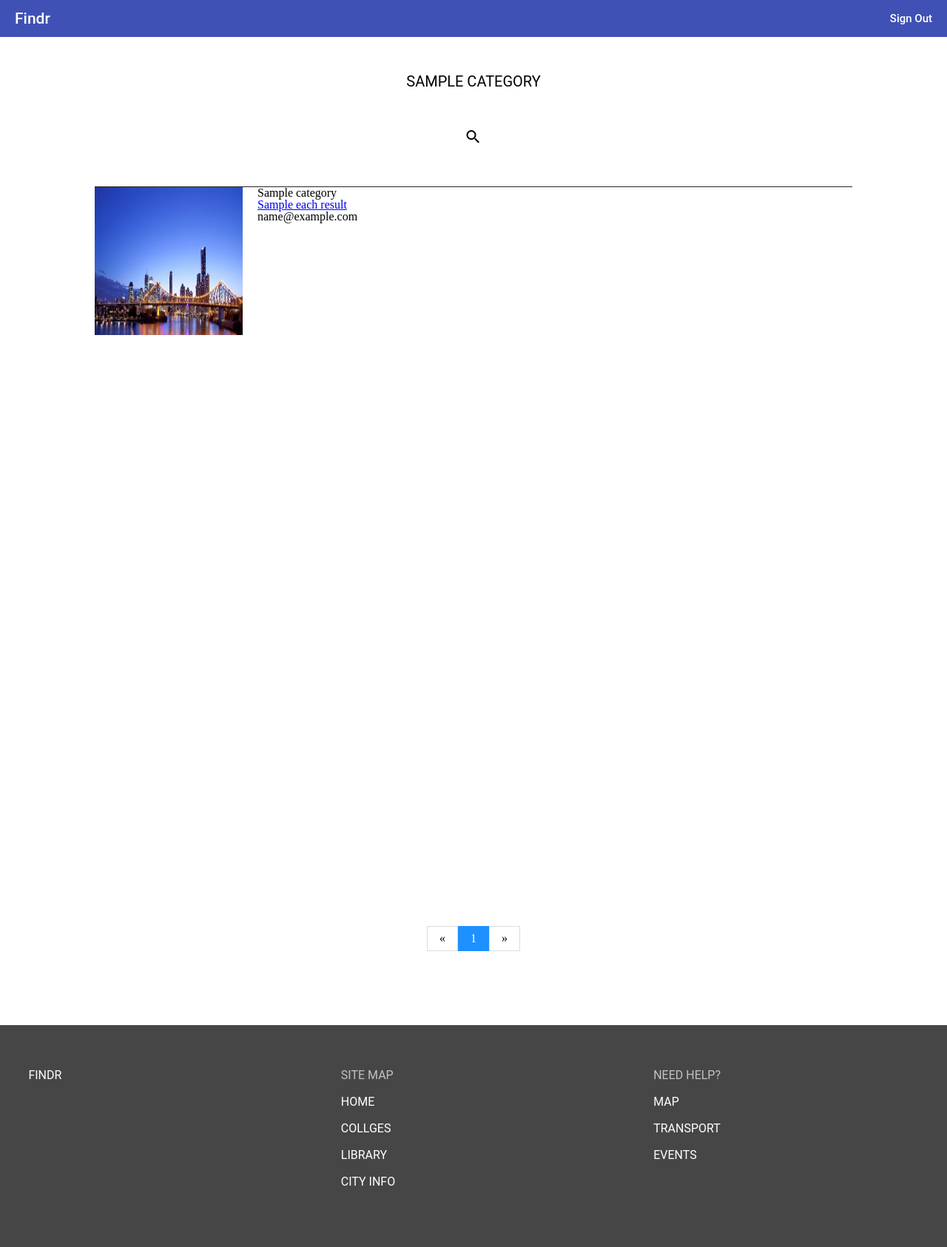
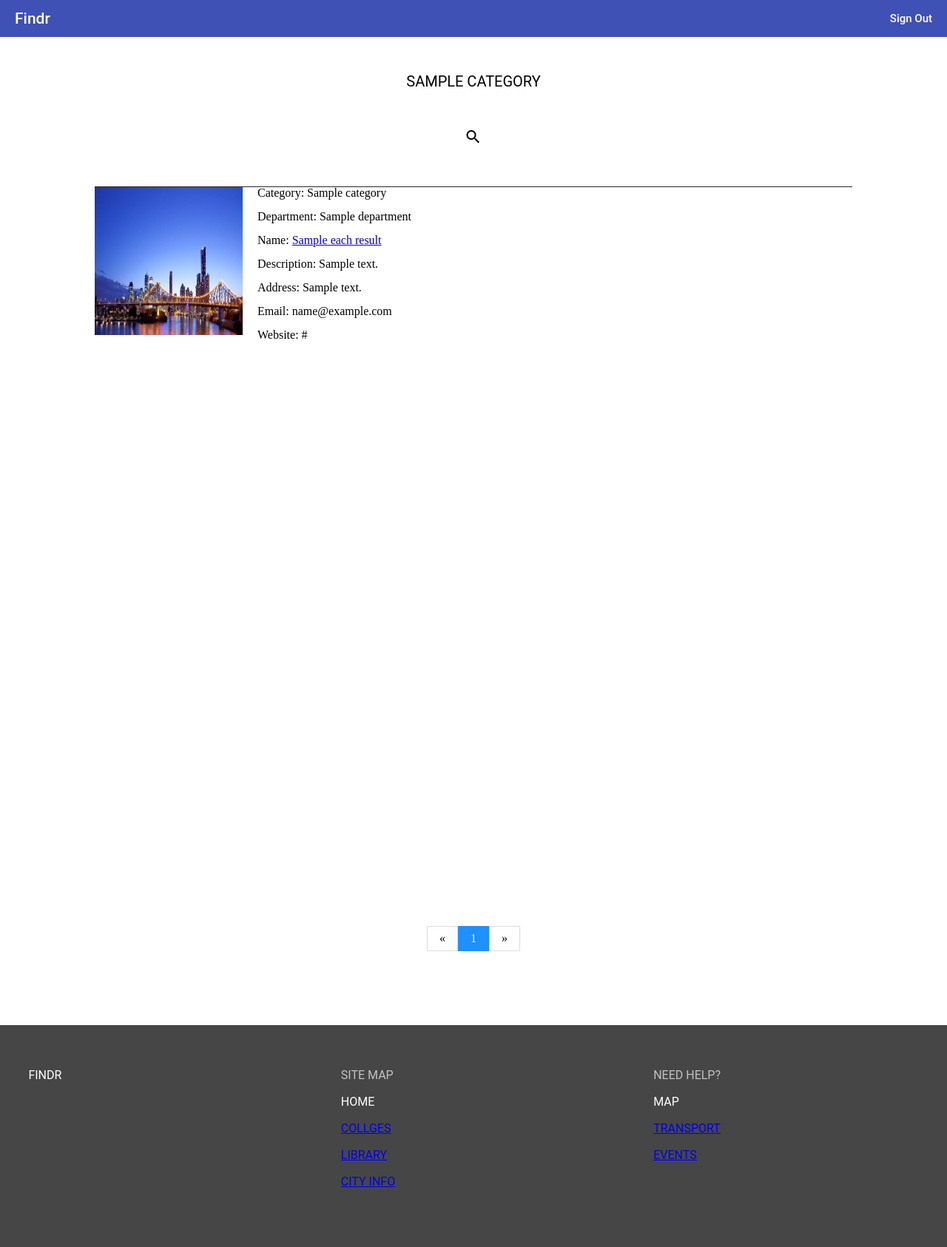
Before and after one commit to jerry9977/findr, a Django app: template findr/templates/findr/resultspage.html in a window 1280 px wide. Shown: the whole page at 74% size. Run offline with Django 3.2, Linux system fonts and the light colour scheme; the template is opened without the code that fills it: most values are stand-ins (such as "Sample title", 1, 10 or a date in 2020).

Commit message:
Add files via upload
Changes Made:
Now display all the fields necessary i.e. Category, Department, Name, Description, Address and etc.

```diff
--- a/findr/templates/findr/resultspage.html
+++ b/findr/templates/findr/resultspage.html
@@ -46,9 +46,13 @@
 				    	<img src="{% static 'findr/img/img1.jpeg' %}" alt="Los Angeles">
 
 					   	<div class='result-info'>
-						    <p>{{each_result.category}}</p>
-						    <a href='../itempage/'>{{each_result.name}}</a>
-						    <p>{{each_result.email}}</p>
+							<p>Category: {{each_result.category}}</p>
+						    </br><p>Department: {{each_result.department}}</p>
+							</br><p>Name: <a href='../itempage/'>{{each_result.name}}</a></p>
+							</br><p>Description: {{each_result.description}}</p>
+							</br><p>Address: {{each_result.address}}</p>
+							</br><p>Email: {{each_result.email}}</p>
+							</br><p>Website: {{each_result.website}}</p>
 						</div>
 				    </div>
 
@@ -97,9 +101,9 @@
 						SITE MAP
 					</h1>
 					<li>HOME</li>
-					<li>COLLGES</li>
-					<li>LIBRARY</li>
-					<li>CITY INFO</li>
+					<li><a class='a-all' href="/findr/college">COLLGES</a></li>
+					<li><a class='a-all' href="/findr/library">LIBRARY<a></li>
+					<li><a class='a-all' href="/findr/cityinfo">CITY INFO</a></li>
 
 				</ul>
 
@@ -108,8 +112,8 @@
 						NEED HELP?
 					</h1>
 					<li>MAP</li>
-					<li>TRANSPORT</li>
-					<li>EVENTS</li>
+					<li><a class='a-all' href="https://translink.com.au/">TRANSPORT</a></li>
+					<li><a class='a-all' href="/findr/event">EVENTS</a></li>
 				</ul>
 
 			</div>
```
